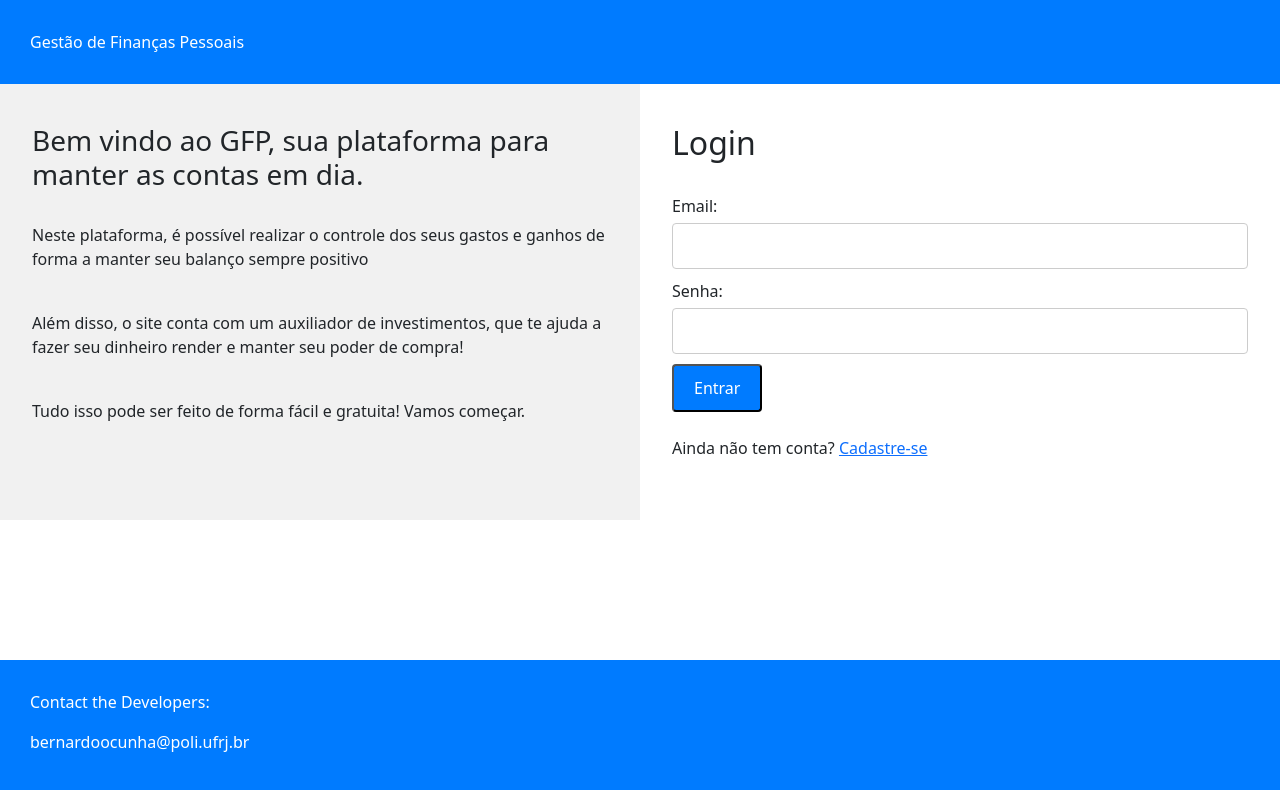
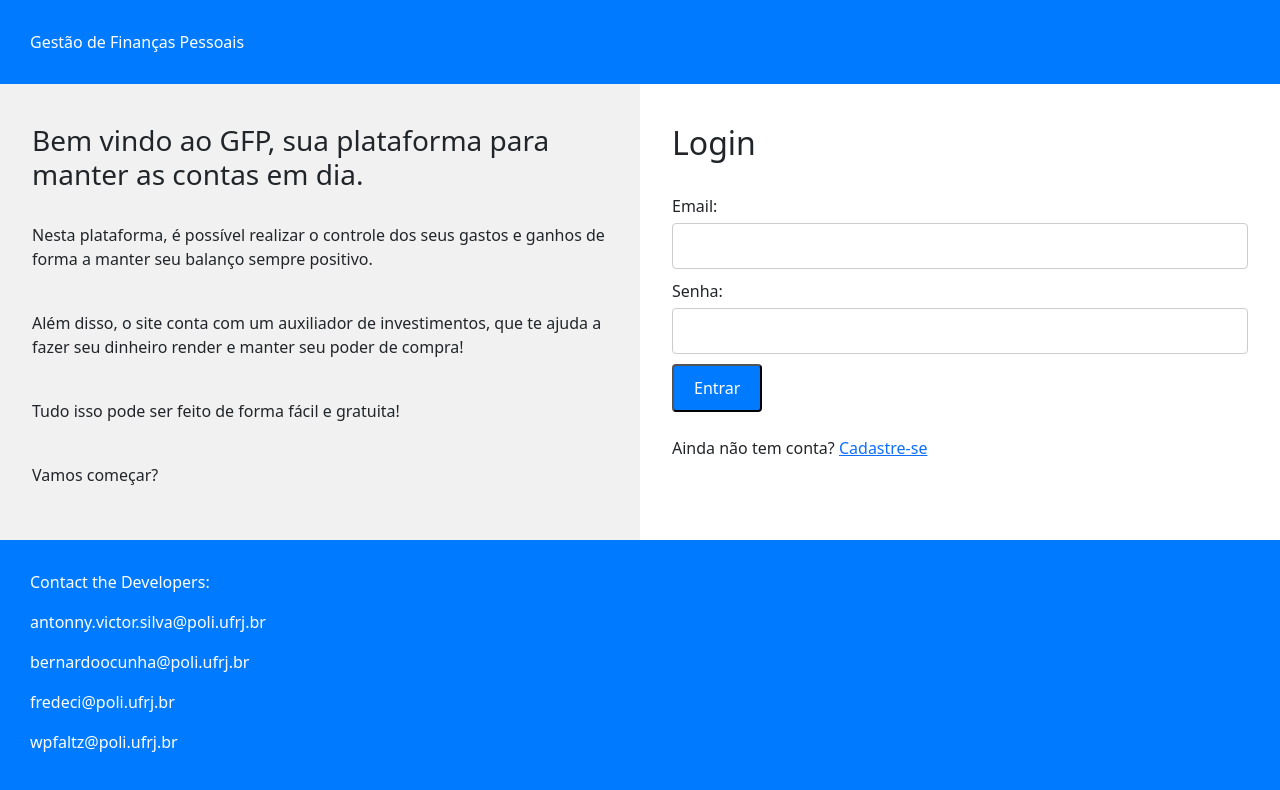
Before and after one commit to antonnyvictor18/App-gestao-financeira, a React (Create React App) app in the folder frontend/: page / in a window 1280 px wide. Shown: the top 790 px of the page. Built offline with nearby package versions, Linux system fonts and the light colour scheme; the HTML template or start-up script is replaced by a standard one.

Commit message:
Developers email added and few text changes

```diff
--- a/frontend/src/Pages/FinancialDashboardPage.js
+++ b/frontend/src/Pages/FinancialDashboardPage.js
@@ -40,7 +40,7 @@ const FinancialDashboardPage = (props) => {
 
   return (
     <div>
-      <header className="header">Dashobard</header>
+      <header className="header">Dashboard</header>
       <div className='container'>
         <label htmlFor="startDate">Start Date&nbsp;&nbsp;:</label>
         <input type="date" id="startDate" value={startDate} onChange={handleStartDateChange} />
@@ -77,7 +77,10 @@ const FinancialDashboardPage = (props) => {
       )}
       <footer className="footer">
         <p>Contact the Developers:</p>
+        <p>antonny.victor.silva@poli.ufrj.br</p>
         <p>bernardoocunha@poli.ufrj.br</p>
+        <p>fredeci@poli.ufrj.br</p>
+        <p>wpfaltz@poli.ufrj.br</p>
       </footer>
     </div>
   );
--- a/frontend/src/Pages/HomePage.js
+++ b/frontend/src/Pages/HomePage.js
@@ -31,11 +31,15 @@ function HomePage(props) {
           <h3> Ainda não se organizou?&nbsp;&nbsp;&nbsp;&nbsp;
             <button to="/RegisterValuesPage" className='button' onClick={handleClick}>Cadastre seus Ganhos e Despesas</button>
           </h3><br></br>
+          <button to="/FinancialDashboardPage" className='button' onClick={handleClick}>Acesse aqui seus relatórios</button>
         </div>
       </div>
       <footer className="footer">
         <p>Contact the Developers:</p>
+        <p>antonny.victor.silva@poli.ufrj.br</p>
         <p>bernardoocunha@poli.ufrj.br</p>
+        <p>fredeci@poli.ufrj.br</p>
+        <p>wpfaltz@poli.ufrj.br</p>
       </footer>
     </div>
   );
--- a/frontend/src/Pages/LoginPage.js
+++ b/frontend/src/Pages/LoginPage.js
@@ -12,11 +12,12 @@ const LoginPage = () => {
         <div className="left-section">
           <div className='container'>
             <h3>Bem vindo ao GFP, sua plataforma para manter as contas em dia.</h3><br></br>
-            <p> Neste plataforma, é possível realizar o controle dos seus gastos e ganhos
-              de forma a manter seu balanço sempre positivo</p><br></br>
+            <p> Nesta plataforma, é possível realizar o controle dos seus gastos e ganhos
+              de forma a manter seu balanço sempre positivo.</p><br></br>
             <p>Além disso, o site conta com um auxiliador de investimentos, que te ajuda a
               fazer seu dinheiro render e manter seu poder de compra!</p><br></br>
-            <p>Tudo isso pode ser feito de forma fácil e gratuita! Vamos começar.</p><br></br>
+            <p>Tudo isso pode ser feito de forma fácil e gratuita!</p><br></br>
+            <p>Vamos começar?</p><br></br>
           </div>
         </div>
         <div className="right-section">
@@ -25,7 +26,10 @@ const LoginPage = () => {
       </div>
       <footer className="footer">
         <p>Contact the Developers:</p>
+        <p>antonny.victor.silva@poli.ufrj.br</p>
         <p>bernardoocunha@poli.ufrj.br</p>
+        <p>fredeci@poli.ufrj.br</p>
+        <p>wpfaltz@poli.ufrj.br</p>
       </footer>
     </div>
   );
--- a/frontend/src/Pages/RegisterValuesPage.js
+++ b/frontend/src/Pages/RegisterValuesPage.js
@@ -143,7 +143,10 @@ function RegisterValuesPage(props) {
       </div>
       <footer className="footer">
         <p>Contact the Developers:</p>
+        <p>antonny.victor.silva@poli.ufrj.br</p>
         <p>bernardoocunha@poli.ufrj.br</p>
+        <p>fredeci@poli.ufrj.br</p>
+        <p>wpfaltz@poli.ufrj.br</p>
       </footer>
     </div>
   );
--- a/frontend/src/Pages/SignUpPage.js
+++ b/frontend/src/Pages/SignUpPage.js
@@ -12,7 +12,7 @@ const SignUpPage = () => {
         <div className="left-section">
           <div className='container'>
             <h3>Cadastre-se de forma fácil, rápida e segura.</h3><br></br>
-            <p> Basta fazê-lo com um email e senha</p><br></br>
+            <p> Basta criar um nome de usuário, uma senha e inserir um e-mail válido ao lado.</p><br></br>
           </div>
         </div>
         <div className="right-section">
@@ -21,7 +21,10 @@ const SignUpPage = () => {
       </div>
       <footer className="footer">
         <p>Contact the Developers:</p>
+        <p>antonny.victor.silva@poli.ufrj.br</p>
         <p>bernardoocunha@poli.ufrj.br</p>
+        <p>fredeci@poli.ufrj.br</p>
+        <p>wpfaltz@poli.ufrj.br</p>
       </footer>
     </div>
   );
```
